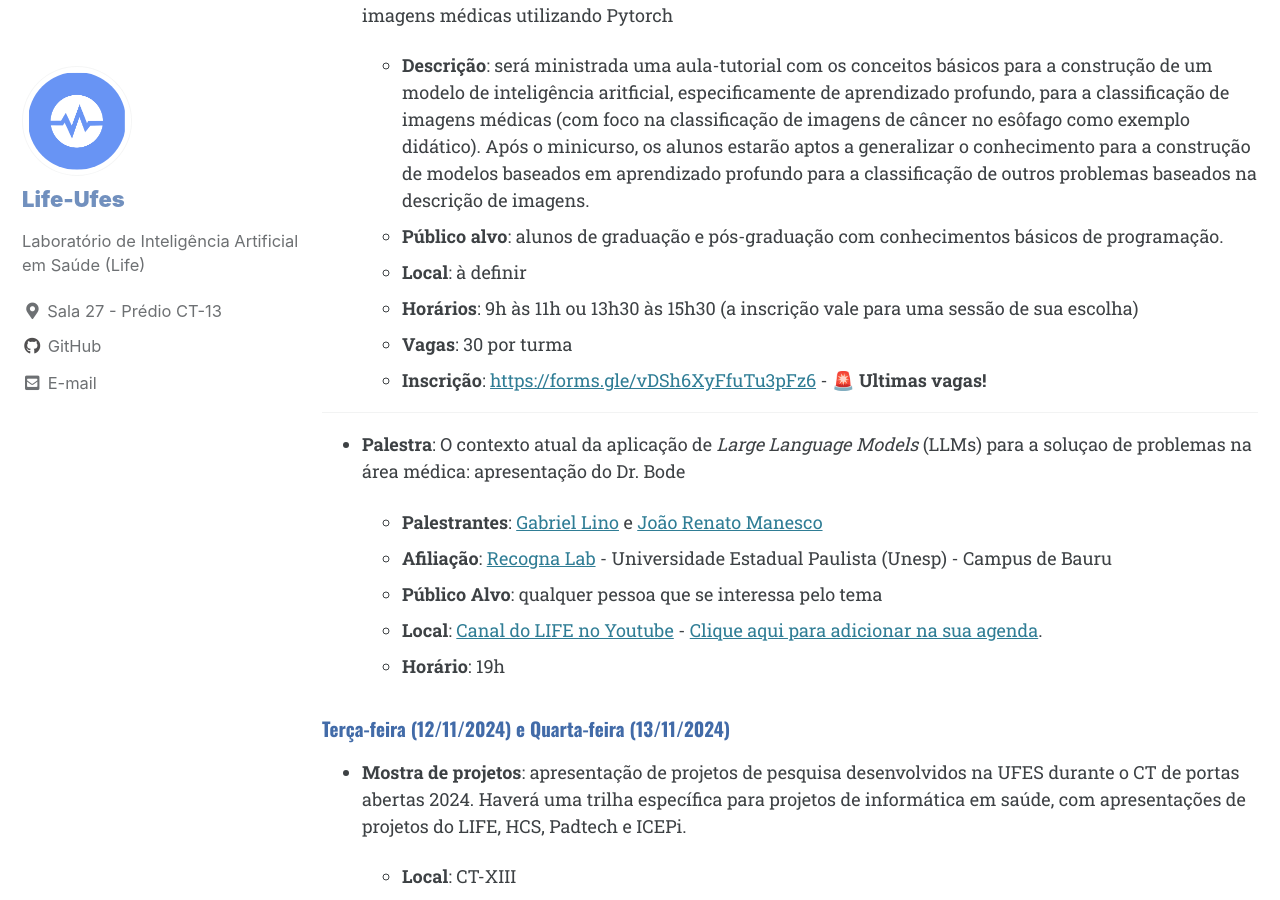
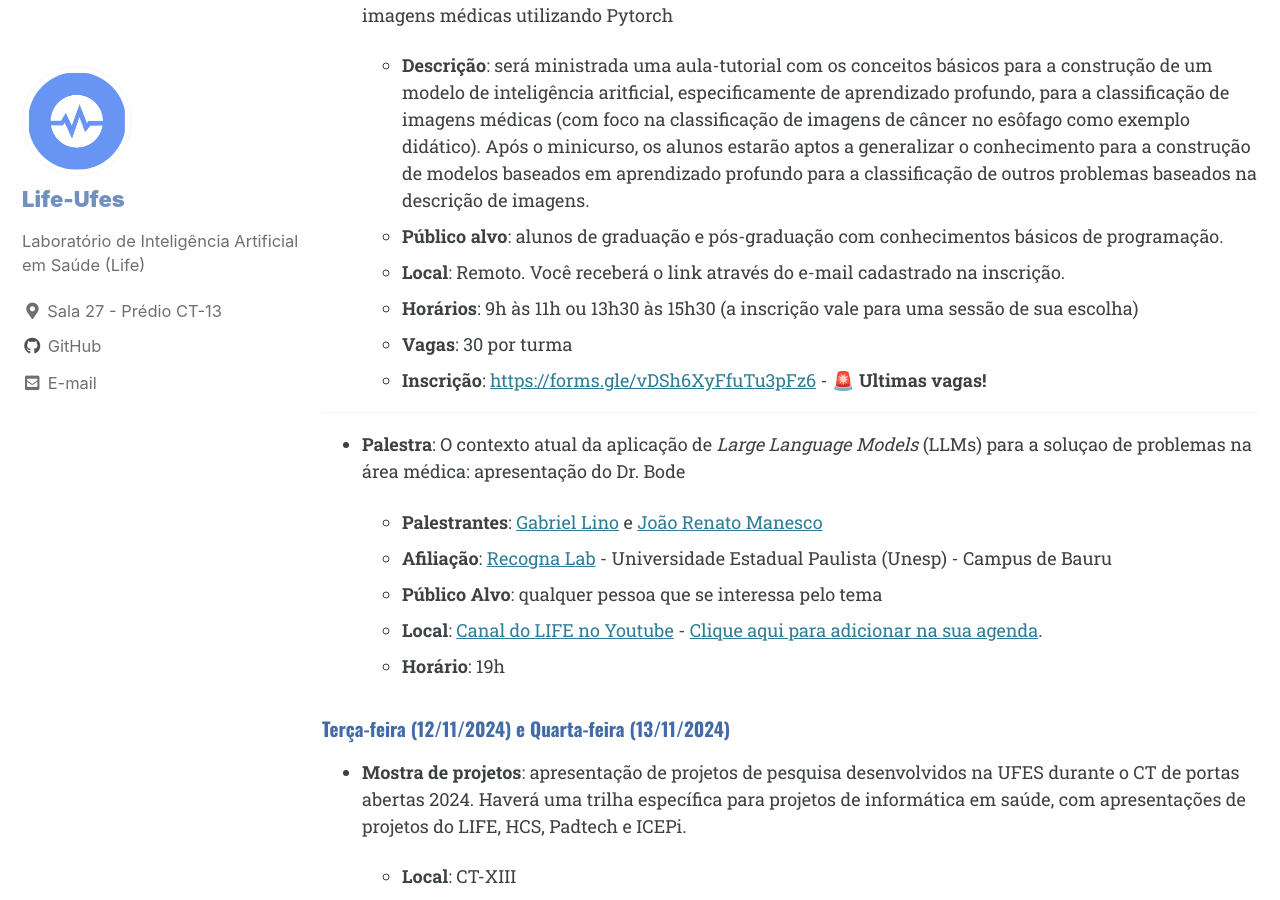
Before and after one commit to life-ufes/site, a Jekyll site: the page built from _pages/semana.md, in a window 1280 px wide and 900 px high, scrolled down 1329 px. Built offline with Jekyll 4.4.1, drawn with Linux system fonts in a browser that asks for light colours; cached includes are drawn as plain includes.

Commit message:
atualizacao sis

```diff
--- a/_data/members.yml
+++ b/_data/members.yml
@@ -71,7 +71,7 @@ students:
     site: "http://lattes.cnpq.br/0268217319630732"
     topics: "Multimodal Learning | Medical Datasets"
     course: "Mestrado em Informática"
-    llevel: "Pós-Graduação"
+    level: "Pós-Graduação"
     supervisors: "Andre Pacheco"
 
   - name: "Afonso Salvador"
--- a/_pages/semana.md
+++ b/_pages/semana.md
@@ -21,7 +21,7 @@ O evento é 100% gratuito e ocorre dentro da [Semana do Conhecimento da UFES](ht
 
     - **Descrição**: será ministrada uma aula-tutorial com os conceitos básicos para a construção de um modelo de inteligência aritficial, especificamente de aprendizado profundo, para a classificação de imagens médicas (com foco na classificação de imagens de câncer no esôfago como exemplo didático). Após o minicurso, os alunos estarão aptos a generalizar o conhecimento para a construção de modelos baseados em aprendizado profundo para a classificação de outros problemas baseados na descrição de imagens.
   - **Público alvo**: alunos de graduação e pós-graduação com conhecimentos básicos de programação.
-  - **Local**: à definir
+  - **Local**: Remoto. Você receberá o link através do e-mail cadastrado na inscrição.
   - **Horários**: 9h às 11h ou 13h30 às 15h30 (a inscrição vale para uma sessão de sua escolha)
   - **Vagas**: 30 por turma
   - **Inscrição**: [https://forms.gle/vDSh6XyFfuTu3pFz6](https://forms.gle/vDSh6XyFfuTu3pFz6) - 🚨 **Ultimas vagas!**
```
